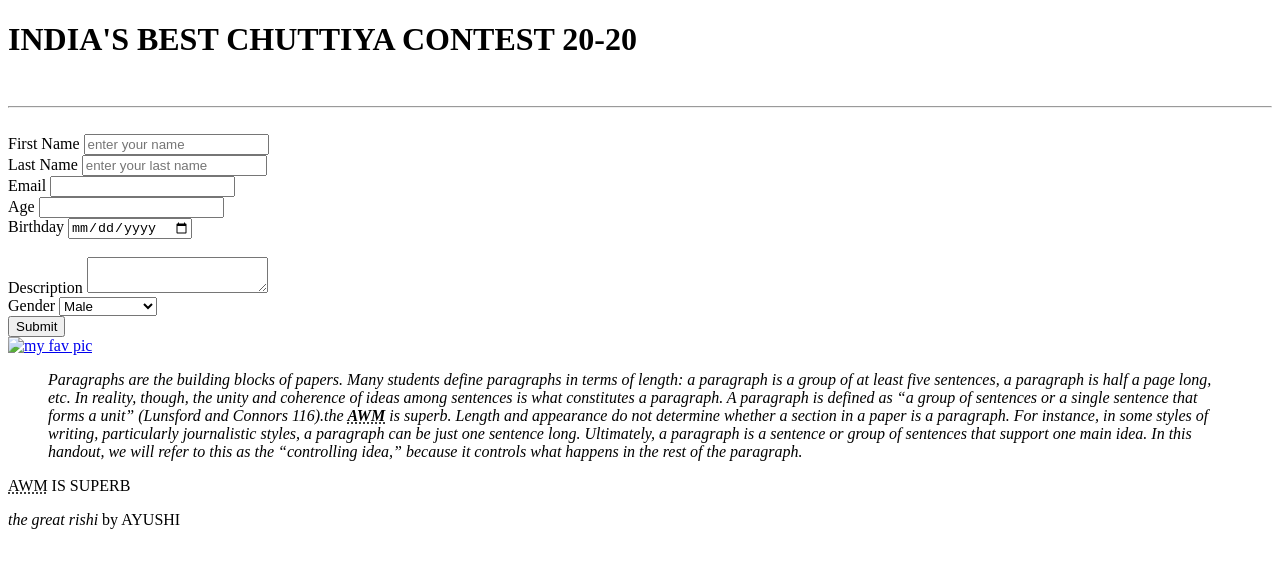
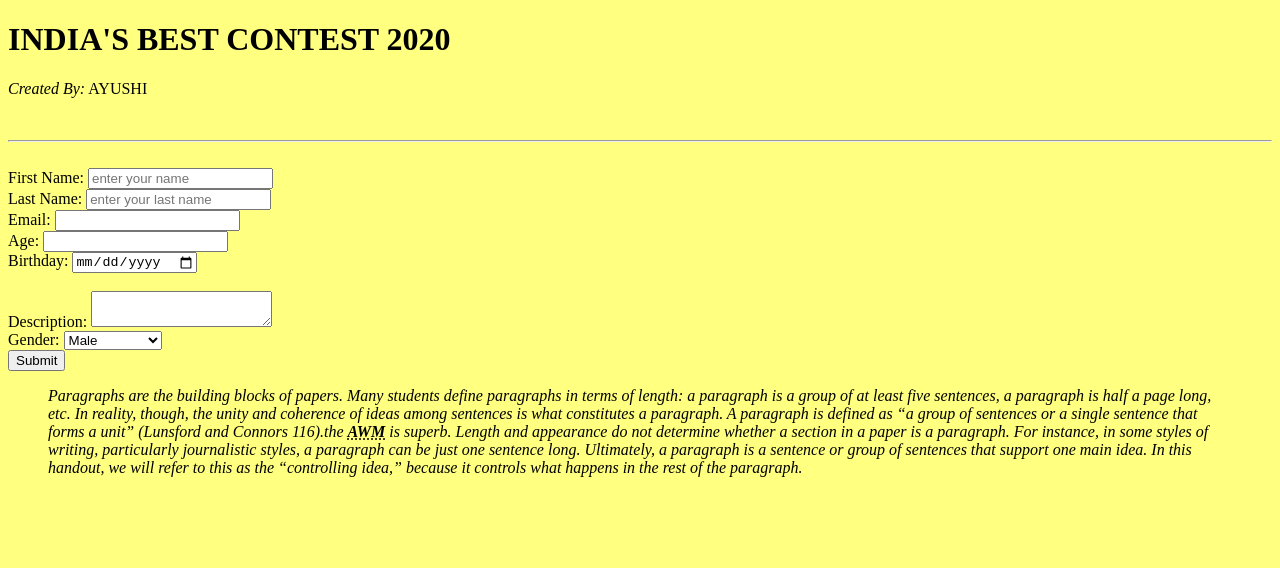
Before and after one commit to Ayushi1309/my-website, a plain HTML site: page index.html in a window 1280 px wide. Drawn offline with Linux system fonts and the light colour scheme.

Commit message:
Update index.html

```diff
--- a/index.html
+++ b/index.html
@@ -1,19 +1,25 @@
 <!DOCTYPE html>
 <html>
+
      <head>
-     	<title>HTML cheat sheet
-     	</title>
+     	<title>HTML cheat sheet</title>
     </head>
-    <body>
-    	<h1>INDIA'S BEST CHUTTIYA CONTEST 20-20</h1>
 
+    <body style="background-color: rgb(255, 255, 128)";>
+
+
+
+    	<header id="main-header">
+         <h1> INDIA'S BEST CONTEST 2020</h1>
+     </header>
+
+    	<p><cite> Created By:</cite> AYUSHI</p>
     	<br>
     	<hr>
     	<br>
-
     	<form action ="process.php" method="POST">
     		<div>
-    		<label> First Name</label>
+    		<label> First Name:</label>
     		<input type= "text" name="firstName"
     		placeholder="enter your name">
     	</div>
@@ -21,37 +27,37 @@
 
 
     	<div>
-    		<label> Last Name </label>
+    		<label> Last Name:</label>
     		<input type ="text" name ="lastName"
     		placeholder="enter your last name">
     	</div>
 
 
     	<div>
-    	   <label> Email </label>
+    	   <label> Email:</label>
     	   <input type= "text" name="Email">
     	</div>
 
     	<div>
-    	   <label>Age </label>
+    	   <label>Age: </label>
     	   <input type = "number" name="age" >
 
     	</div>
 
     	<div>
-    		<label>Birthday</label>
+    		<label>Birthday:</label>
     		<input type ="date" name="birthday">
     	</div>
     	<br>
     	<div>
-    	    <label>Description</label>
+    	    <label>Description:</label>
     	    <textarea name ="Description"
             ></textarea>
 
     	</div>
 
     	<div>
-    	    <label>Gender</label>
+    	    <label>Gender:</label>
     	    <select name="gender">
     	       <option value ="male">Male</option>
     	       <option value="female">Female </option>
@@ -62,13 +68,7 @@
     	<input type="SUBMIT" name="submit"
     	  value ="Submit">
     	 <br>
-    	 <a href="download (1).jpg">
 
-
-    	     <img src ="download (1).jpg" alt="my  fav pic"
-    	      width="30%" height="20%">
-
-    	 </a>
     	 <blockquote  ="https://writingcenter.unc.edu/tips-and-tools/paragraphs/">
     	 	<em>Paragraphs are the building blocks of papers. Many students define paragraphs in terms of length: a paragraph is a group of at least five sentences, a paragraph is half a page long, etc. In reality, though, the unity and coherence of ideas among sentences is what constitutes a paragraph. A paragraph is defined as “a group of sentences or a single sentence that forms a unit” (Lunsford and Connors 116).the <strong><abbr title="awesome woman massive">AWM</abbr> </strong>
     	  is superb.
@@ -76,9 +76,8 @@
 
 
     	 </blockquote>
-    	 <p> <abbr title="awesome woman massive">AWM</abbr>
-    	  IS SUPERB</p>
-    	  <p><cite> the great rishi</cite> by AYUSHI</p>
+
+
 
 
     	</form>
```
